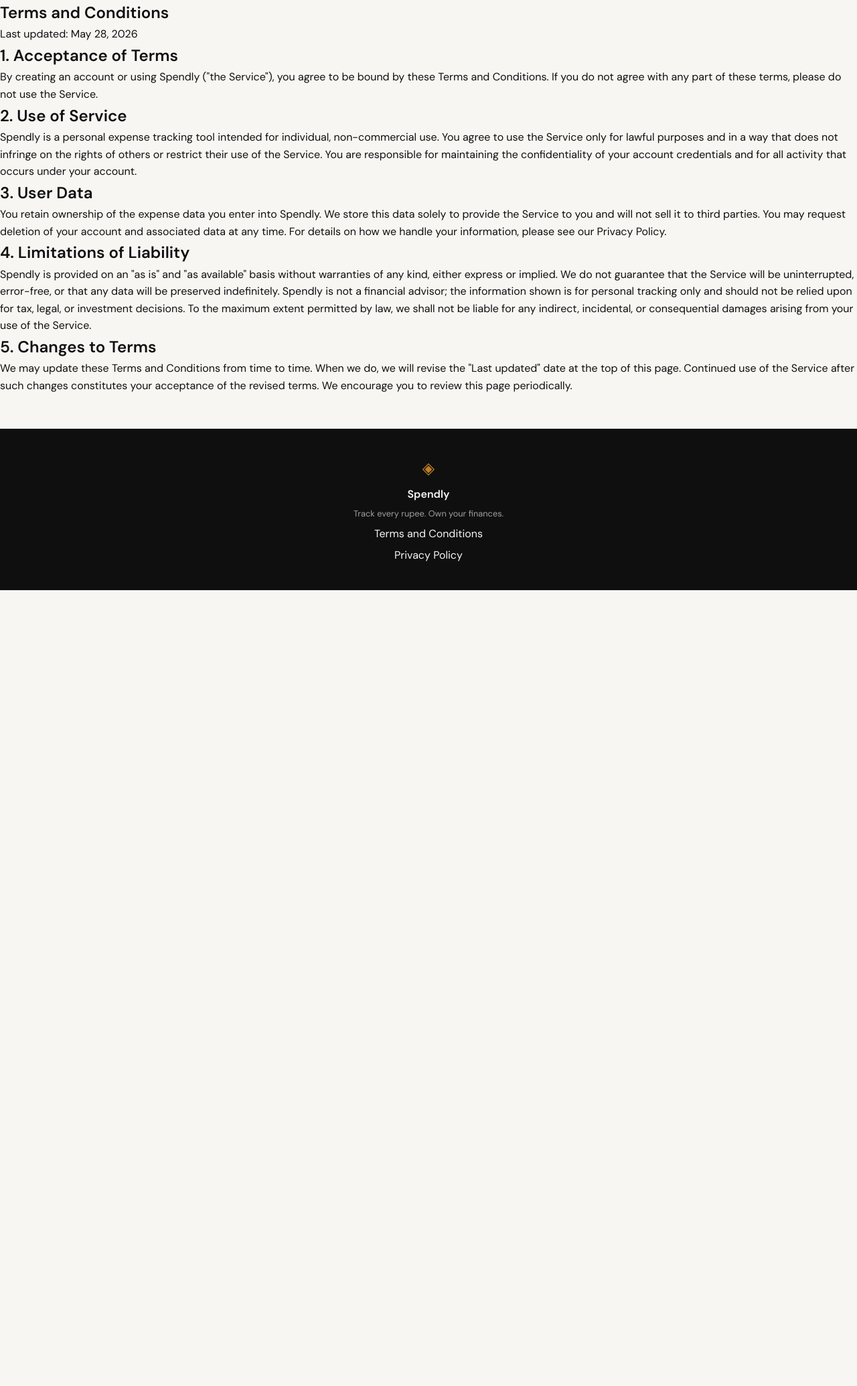
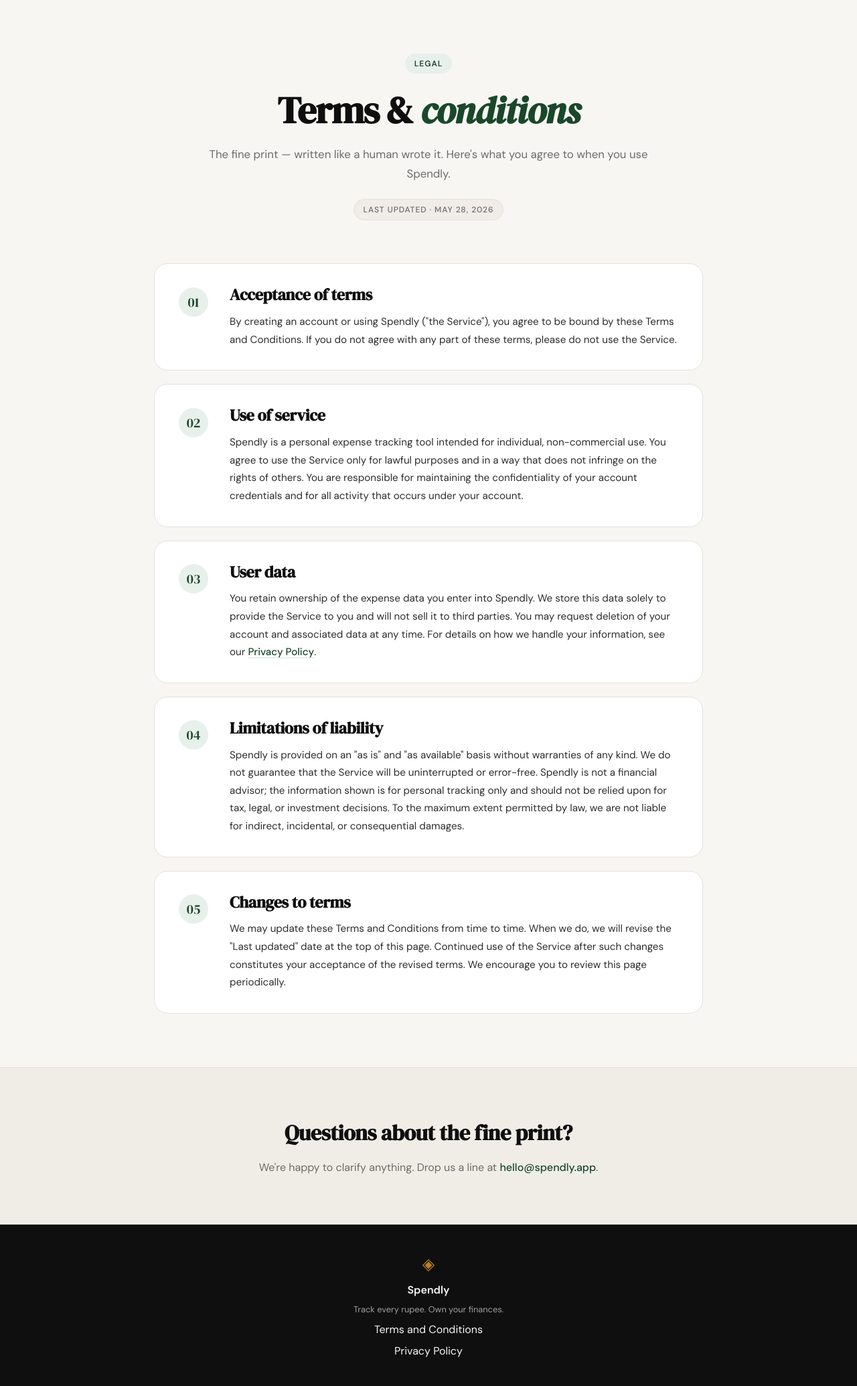
Before and after one commit to anuragkumarsingh4440-netizen/spendly, a Flask app: page /terms in a window 1280 px wide. Shown: the part 61-2130 px from the top of the page at 67% size. Before the commit the page ends 942 px from the top, so only its background shows below. Run offline with Flask 3, Linux system fonts and the light colour scheme.

Commit message:
Getting an beutiful css in term condition page

```diff
--- a/app.py
+++ b/app.py
@@ -25,6 +25,11 @@ def login():
 @app.route("/terms")
 def terms():
     return render_template("terms.html")
+
+
+@app.route("/privacy")
+def privacy():
+    return render_template("privacy.html")
 
 
 # ------------------------------------------------------------------ #
--- a/static/css/style.css
+++ b/static/css/style.css
@@ -478,6 +478,194 @@ a { color: inherit; text-decoration: none; }
 .auth-switch a:hover { text-decoration: underline; }
 
 /* ------------------------------------------------------------------ */
+/* Legal pages (Terms, Privacy)                                        */
+/* ------------------------------------------------------------------ */
+
+.legal-hero {
+    padding: 5rem 2rem 3rem;
+    max-width: var(--max-width);
+    margin: 0 auto;
+    text-align: center;
+}
+
+.legal-hero-inner {
+    max-width: 720px;
+    margin: 0 auto;
+}
+
+.legal-badge {
+    display: inline-block;
+    background: var(--accent-light);
+    color: var(--accent);
+    font-size: 0.75rem;
+    font-weight: 600;
+    letter-spacing: 0.08em;
+    text-transform: uppercase;
+    padding: 0.35rem 0.85rem;
+    border-radius: 999px;
+    margin-bottom: 1.5rem;
+}
+
+.legal-title {
+    font-family: var(--font-display);
+    font-size: clamp(2.25rem, 4.5vw, 3.5rem);
+    line-height: 1.1;
+    letter-spacing: -0.02em;
+    color: var(--ink);
+    margin-bottom: 1.25rem;
+}
+
+.legal-title em {
+    font-style: italic;
+    color: var(--accent);
+}
+
+.legal-subtitle {
+    font-size: 1.05rem;
+    color: var(--ink-muted);
+    line-height: 1.7;
+    margin-bottom: 1.5rem;
+}
+
+.legal-updated {
+    display: inline-block;
+    font-size: 0.75rem;
+    font-weight: 500;
+    color: var(--ink-muted);
+    text-transform: uppercase;
+    letter-spacing: 0.08em;
+    background: var(--paper-warm);
+    border: 1px solid var(--border);
+    padding: 0.35rem 0.85rem;
+    border-radius: 999px;
+}
+
+.legal-body {
+    padding: 1rem 2rem 5rem;
+}
+
+.legal-body-inner {
+    max-width: 820px;
+    margin: 0 auto;
+    display: flex;
+    flex-direction: column;
+    gap: 1.25rem;
+}
+
+.legal-section {
+    background: var(--paper-card);
+    border: 1px solid var(--border);
+    border-radius: var(--radius-lg);
+    padding: 2rem 2.25rem;
+    display: grid;
+    grid-template-columns: 56px 1fr;
+    gap: 1.25rem;
+    align-items: start;
+    transition: border-color 0.2s, box-shadow 0.2s, transform 0.2s;
+}
+
+.legal-section:hover {
+    border-color: var(--accent);
+    box-shadow: 0 8px 28px rgba(0,0,0,0.05);
+    transform: translateY(-2px);
+}
+
+.legal-num {
+    font-family: var(--font-display);
+    font-size: 1.25rem;
+    color: var(--accent);
+    background: var(--accent-light);
+    width: 44px;
+    height: 44px;
+    border-radius: 999px;
+    display: flex;
+    align-items: center;
+    justify-content: center;
+    margin-top: 0.15rem;
+    letter-spacing: 0;
+}
+
+.legal-section-title {
+    font-family: var(--font-display);
+    font-size: 1.5rem;
+    line-height: 1.2;
+    letter-spacing: -0.01em;
+    color: var(--ink);
+    margin-bottom: 0.75rem;
+}
+
+.legal-section p {
+    font-size: 0.95rem;
+    color: var(--ink-soft);
+    line-height: 1.75;
+}
+
+.legal-section p a {
+    color: var(--accent);
+    font-weight: 500;
+    text-decoration: underline;
+    text-decoration-color: var(--accent-light);
+    text-decoration-thickness: 2px;
+    text-underline-offset: 3px;
+    transition: text-decoration-color 0.2s;
+}
+
+.legal-section p a:hover {
+    text-decoration-color: var(--accent);
+}
+
+.legal-cta {
+    background: var(--paper-warm);
+    border-top: 1px solid var(--border);
+    padding: 4.5rem 2rem;
+    text-align: center;
+}
+
+.legal-cta-inner {
+    max-width: 560px;
+    margin: 0 auto;
+}
+
+.legal-cta h2 {
+    font-family: var(--font-display);
+    font-size: clamp(1.5rem, 2.5vw, 2rem);
+    color: var(--ink);
+    margin-bottom: 0.75rem;
+    letter-spacing: -0.01em;
+}
+
+.legal-cta p {
+    color: var(--ink-muted);
+    font-size: 1rem;
+    line-height: 1.7;
+}
+
+.legal-cta a {
+    color: var(--accent);
+    font-weight: 500;
+    text-decoration: underline;
+    text-decoration-color: var(--accent-light);
+    text-decoration-thickness: 2px;
+    text-underline-offset: 3px;
+}
+
+.legal-cta a:hover {
+    text-decoration-color: var(--accent);
+}
+
+@media (max-width: 700px) {
+    .legal-hero { padding: 3.5rem 1.25rem 2rem; }
+    .legal-body { padding: 0.5rem 1.25rem 3.5rem; }
+    .legal-section {
+        grid-template-columns: 1fr;
+        padding: 1.5rem 1.5rem;
+        gap: 0.75rem;
+    }
+    .legal-num { margin-top: 0; }
+    .legal-cta { padding: 3rem 1.25rem; }
+}
+
+/* ------------------------------------------------------------------ */
 /* Footer                                                              */
 /* ------------------------------------------------------------------ */
 
--- a/templates/base.html
+++ b/templates/base.html
@@ -35,7 +35,7 @@
             <span class="footer-name">Spendly</span>
             <p class="footer-copy">Track every rupee. Own your finances.</p>
             <a href="{{ url_for('terms') }}">Terms and Conditions</a>
-            <a href="#">Privacy Policy</a>
+            <a href="{{ url_for('privacy') }}">Privacy Policy</a>
         </div>
     </footer>
 
--- a/templates/terms.html
+++ b/templates/terms.html
@@ -4,52 +4,98 @@
 
 {% block content %}
 
-<section class="legal">
-    <div class="legal-inner">
-        <h1 class="legal-title">Terms and Conditions</h1>
-        <p class="legal-updated">Last updated: May 28, 2026</p>
+<section class="legal-hero">
+    <div class="legal-hero-inner">
+        <div class="legal-badge">Legal</div>
+        <h1 class="legal-title">Terms &amp; <em>conditions</em></h1>
+        <p class="legal-subtitle">
+            The fine print — written like a human wrote it. Here's what you agree to when
+            you use Spendly.
+        </p>
+        <p class="legal-updated">Last updated · May 28, 2026</p>
+    </div>
+</section>
 
-        <h2>1. Acceptance of Terms</h2>
+<section class="legal-body">
+    <div class="legal-body-inner">
+
+        <article class="legal-section">
+            <div class="legal-num">01</div>
+            <div class="legal-section-content">
+                <h2 class="legal-section-title">Acceptance of terms</h2>
                 <p>
-            By creating an account or using Spendly ("the Service"), you agree to be bound by these
-            Terms and Conditions. If you do not agree with any part of these terms, please do not use
-            the Service.
+                    By creating an account or using Spendly ("the Service"), you agree to be bound
+                    by these Terms and Conditions. If you do not agree with any part of these
+                    terms, please do not use the Service.
                 </p>
+            </div>
+        </article>
 
-        <h2>2. Use of Service</h2>
+        <article class="legal-section">
+            <div class="legal-num">02</div>
+            <div class="legal-section-content">
+                <h2 class="legal-section-title">Use of service</h2>
                 <p>
-            Spendly is a personal expense tracking tool intended for individual, non-commercial use.
-            You agree to use the Service only for lawful purposes and in a way that does not infringe
-            on the rights of others or restrict their use of the Service. You are responsible for
-            maintaining the confidentiality of your account credentials and for all activity that
-            occurs under your account.
+                    Spendly is a personal expense tracking tool intended for individual,
+                    non-commercial use. You agree to use the Service only for lawful purposes and
+                    in a way that does not infringe on the rights of others. You are responsible
+                    for maintaining the confidentiality of your account credentials and for all
+                    activity that occurs under your account.
                 </p>
+            </div>
+        </article>
 
-        <h2>3. User Data</h2>
+        <article class="legal-section">
+            <div class="legal-num">03</div>
+            <div class="legal-section-content">
+                <h2 class="legal-section-title">User data</h2>
                 <p>
-            You retain ownership of the expense data you enter into Spendly. We store this data
-            solely to provide the Service to you and will not sell it to third parties. You may
-            request deletion of your account and associated data at any time. For details on how we
-            handle your information, please see our Privacy Policy.
+                    You retain ownership of the expense data you enter into Spendly. We store this
+                    data solely to provide the Service to you and will not sell it to third
+                    parties. You may request deletion of your account and associated data at any
+                    time. For details on how we handle your information, see our
+                    <a href="{{ url_for('privacy') }}">Privacy Policy</a>.
                 </p>
+            </div>
+        </article>
 
-        <h2>4. Limitations of Liability</h2>
+        <article class="legal-section">
+            <div class="legal-num">04</div>
+            <div class="legal-section-content">
+                <h2 class="legal-section-title">Limitations of liability</h2>
                 <p>
-            Spendly is provided on an "as is" and "as available" basis without warranties of any
-            kind, either express or implied. We do not guarantee that the Service will be
-            uninterrupted, error-free, or that any data will be preserved indefinitely. Spendly is
-            not a financial advisor; the information shown is for personal tracking only and should
-            not be relied upon for tax, legal, or investment decisions. To the maximum extent
-            permitted by law, we shall not be liable for any indirect, incidental, or consequential
-            damages arising from your use of the Service.
+                    Spendly is provided on an "as is" and "as available" basis without warranties
+                    of any kind. We do not guarantee that the Service will be uninterrupted or
+                    error-free. Spendly is not a financial advisor; the information shown is for
+                    personal tracking only and should not be relied upon for tax, legal, or
+                    investment decisions. To the maximum extent permitted by law, we are not
+                    liable for indirect, incidental, or consequential damages.
                 </p>
+            </div>
+        </article>
 
-        <h2>5. Changes to Terms</h2>
+        <article class="legal-section">
+            <div class="legal-num">05</div>
+            <div class="legal-section-content">
+                <h2 class="legal-section-title">Changes to terms</h2>
                 <p>
-            We may update these Terms and Conditions from time to time. When we do, we will revise
-            the "Last updated" date at the top of this page. Continued use of the Service after such
-            changes constitutes your acceptance of the revised terms. We encourage you to review
-            this page periodically.
+                    We may update these Terms and Conditions from time to time. When we do, we
+                    will revise the "Last updated" date at the top of this page. Continued use of
+                    the Service after such changes constitutes your acceptance of the revised
+                    terms. We encourage you to review this page periodically.
+                </p>
+            </div>
+        </article>
+
+    </div>
+</section>
+
+<section class="legal-cta">
+    <div class="legal-cta-inner">
+        <h2>Questions about the fine print?</h2>
+        <p>
+            We're happy to clarify anything. Drop us a line at
+            <a href="mailto:hello@spendly.app">hello@spendly.app</a>.
         </p>
     </div>
 </section>
```
Also changed, not shown: templates/privacy.html (added, +107 -0 lines). Lines whose indentation alone changed are shown as unchanged.
